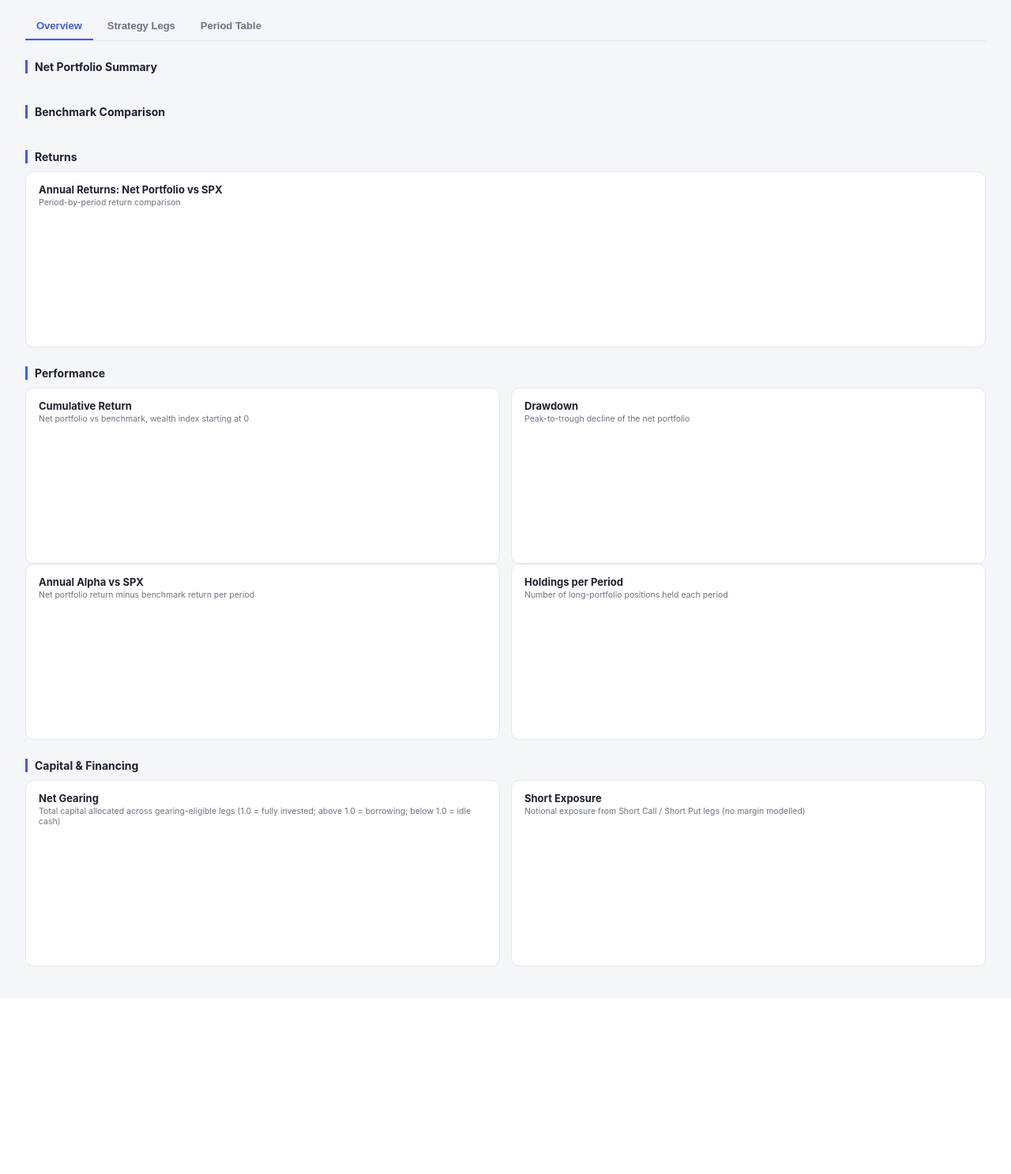
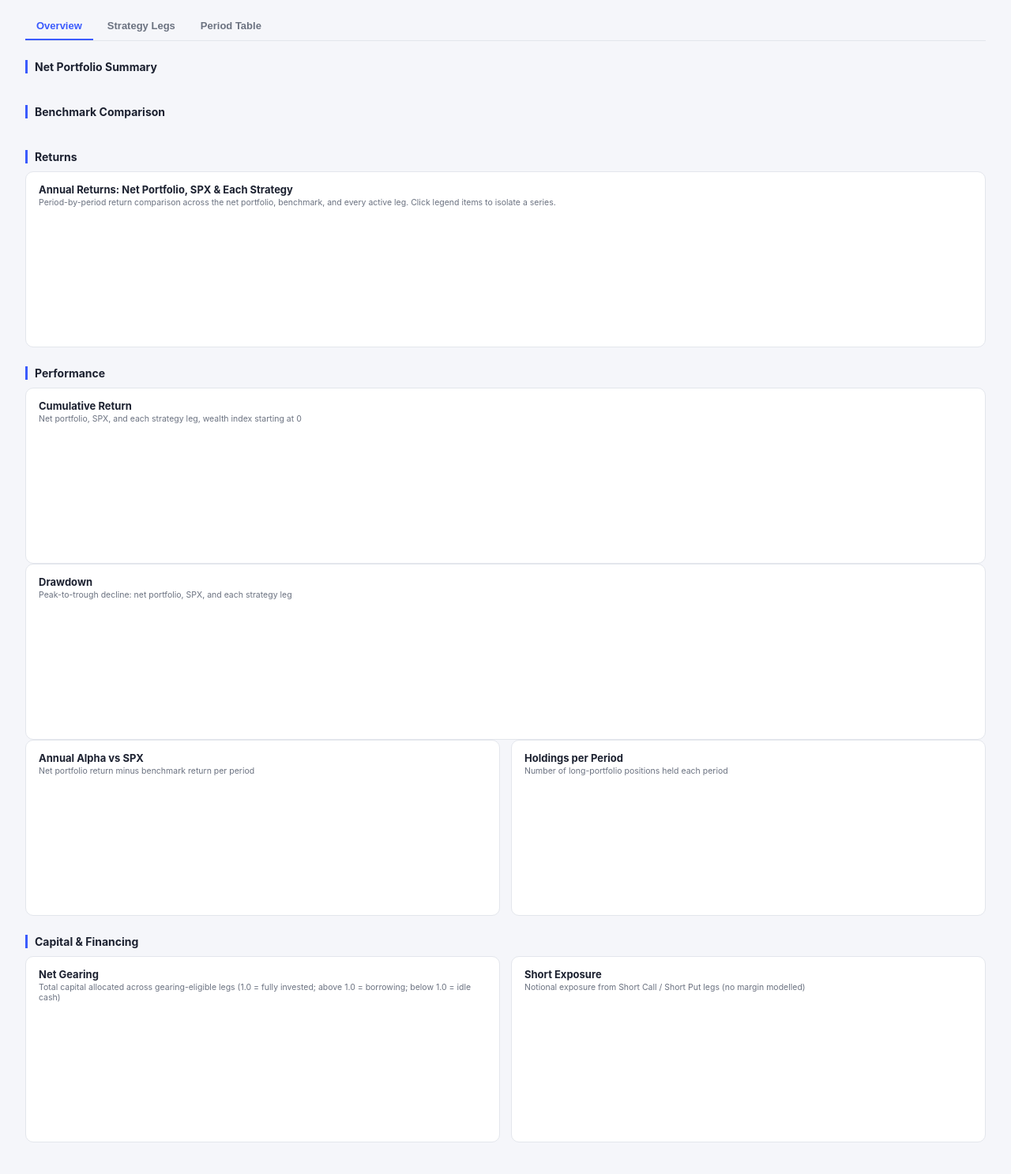
Before and after one commit to Francois-Dercksen/Backtest-backend-Dercksen, a Flask app: template app/templates/report_template.html in a window 1280 px wide. Shown: the part 74-1561 px from the top of the page at 79% size. Before the commit the page ends 1298 px from the top, so only its background shows below. Run offline with Flask 3, Linux system fonts and the light colour scheme; the template is opened without the code that fills it, so the values that code supplies are empty; a map, chart or similar area stays blank.

Commit message:
Enhance report template with updated titles and layout
Updated chart titles and descriptions for clarity, adjusted canvas height, and improved the layout of performance metrics.

```diff
--- a/app/templates/report_template.html
+++ b/app/templates/report_template.html
@@ -38,7 +38,7 @@
   .panel h3 { margin:0 0 2px; font-size:13px; font-weight:700; }
   .panel .desc { color:var(--muted); font-size:10.5px; margin-bottom:8px; }
   .panel.full { grid-column:1/-1; }
-  canvas { max-height:300px; }
+  canvas { max-height:320px; }
   table { width:100%; border-collapse:collapse; font-size:12px; }
   th, td { padding:7px 9px; text-align:right; border-bottom:1px solid var(--border); white-space:nowrap; }
   th:first-child, td:first-child { text-align:left; }
@@ -74,16 +74,26 @@
     <div class="section-title">Returns</div>
     <div class="grid2">
       <div class="panel full">
-        <h3>Annual Returns: Net Portfolio vs SPX</h3>
-        <div class="desc">Period-by-period return comparison</div>
+        <h3>Annual Returns: Net Portfolio, SPX &amp; Each Strategy</h3>
+        <div class="desc">Period-by-period return comparison across the net portfolio, benchmark, and every active leg. Click legend items to isolate a series.</div>
         <canvas id="returnsChart"></canvas>
       </div>
     </div>
 
     <div class="section-title">Performance</div>
     <div class="grid2">
-      <div class="panel"><h3>Cumulative Return</h3><div class="desc">Net portfolio vs benchmark, wealth index starting at 0</div><canvas id="cumChart"></canvas></div>
-      <div class="panel"><h3>Drawdown</h3><div class="desc">Peak-to-trough decline of the net portfolio</div><canvas id="drawdownChart"></canvas></div>
+      <div class="panel full">
+        <h3>Cumulative Return</h3>
+        <div class="desc">Net portfolio, SPX, and each strategy leg, wealth index starting at 0</div>
+        <canvas id="cumChart"></canvas>
+      </div>
+    </div>
+    <div class="grid2">
+      <div class="panel full">
+        <h3>Drawdown</h3>
+        <div class="desc">Peak-to-trough decline: net portfolio, SPX, and each strategy leg</div>
+        <canvas id="drawdownChart"></canvas>
+      </div>
     </div>
     <div class="grid2">
       <div class="panel"><h3>Annual Alpha vs SPX</h3><div class="desc">Net portfolio return minus benchmark return per period</div><canvas id="alphaChart"></canvas></div>
@@ -165,33 +175,80 @@ const baseOpts = {
   scales:{ x:{grid:{color:'rgba(20,20,43,0.06)'}}, y:{grid:{color:'rgba(20,20,43,0.06)'}} },
 };
 
-/* ---------- RETURNS (Net Portfolio vs SPX) ---------- */
-const hasSpxSeries = NET_PERIODS.some(r => r.spx_return_used !== undefined && r.spx_return_used !== null);
+/* Distinct colors per leg, cycled if there are more legs than colors */
+const LEG_COLOR_PALETTE = ['#e2a336', '#8b5cf6', '#0ea5a3', '#d946a0', '#f97316', '#06b6d4', '#84cc16'];
+function legColor(idx) { return LEG_COLOR_PALETTE[idx % LEG_COLOR_PALETTE.length]; }
+
+/* Build a series of period returns for a leg, aligned to NET_PERIODS by period label */
+function alignLegReturns(legPeriods) {
+  const map = {};
+  legPeriods.forEach(p => { map[p.period] = p.return_contribution; });
+  return labels.map(l => (l in map) ? map[l] : null);
+}
+
+/* Cumulative return series from a return array (nulls treated as 0 for compounding) */
+function toCumulative(returnArr) {
+  let cum = 1;
+  return returnArr.map(r => { cum *= (1 + (r || 0)); return (cum - 1) * 100; });
+}
+
+/* Drawdown series (%) from a cumulative-return array expressed in % (as produced by toCumulative) */
+function toDrawdown(cumPctArr) {
+  let peakLevel = -Infinity;
+  return cumPctArr.map(cPct => {
+    const level = 1 + cPct / 100;
+    peakLevel = Math.max(peakLevel, level);
+    return (level - peakLevel) / peakLevel * 100;
+  });
+}
+
+const legEntries = Object.entries(LEGS);
+const spxReturns = NET_PERIODS.map(r => r.spx_return_used);
+const hasSpxSeries = spxReturns.some(v => v !== undefined && v !== null);
+const netReturns = NET_PERIODS.map(r => r.net_return);
+
+/* ---------- RETURNS (Net Portfolio, SPX, and each leg) ---------- */
+const returnsDatasets = [];
+if (hasSpxSeries) {
+  returnsDatasets.push({ label:'SPX', data: spxReturns.map(v => v!=null ? v*100 : null), borderColor:'#6b7280', borderDash:[4,3], tension:0.2 });
+}
+returnsDatasets.push({ label:'Net Portfolio', data: netReturns.map(v=>v*100), borderColor:'#3b5bfd', tension:0.2, borderWidth:2.5 });
+legEntries.forEach(([legKey, leg], idx) => {
+  const aligned = alignLegReturns(leg.periods);
+  returnsDatasets.push({ label: leg.label, data: aligned.map(v => v!=null ? v*100 : null), borderColor: legColor(idx), tension:0.2, borderWidth:1.5 });
+});
 chartInstances.push(new Chart(document.getElementById('returnsChart'), {
-  type:'line', data:{ labels, datasets:[
-    { label:'SPX', data: NET_PERIODS.map(r=>r.spx_return_used!=null ? r.spx_return_used*100 : null), borderColor:'#6b7280', tension:0.2 },
-    { label:'Net Portfolio', data: NET_PERIODS.map(r=>r.net_return*100), borderColor:'#3b5bfd', tension:0.2, borderWidth:2.5 },
-  ]},
+  type:'line', data:{ labels, datasets: returnsDatasets },
   options:{...baseOpts, plugins:{tooltip:{callbacks:{label:c=>c.dataset.label+': '+c.raw.toFixed(2)+'%'}}}, scales:{...baseOpts.scales, y:{...baseOpts.scales.y, ticks:{callback:v=>v+'%'}}}},
 }));
 
-/* ---------- CUMULATIVE RETURN ---------- */
+/* ---------- CUMULATIVE RETURN (Net Portfolio, SPX, and each leg) ---------- */
+const cumDatasets = [];
+if (hasSpxSeries) {
+  cumDatasets.push({ label:'SPX', data: toCumulative(spxReturns), borderColor:'#6b7280', borderDash:[4,3], tension:0.25 });
+}
+cumDatasets.push({ label:'Net Portfolio', data: NET_PERIODS.map(r=>r.net_cumulative_return*100), borderColor:'#3b5bfd', tension:0.25, borderWidth:2.5 });
+legEntries.forEach(([legKey, leg], idx) => {
+  const aligned = alignLegReturns(leg.periods);
+  cumDatasets.push({ label: leg.label, data: toCumulative(aligned), borderColor: legColor(idx), tension:0.25, borderWidth:1.5 });
+});
 chartInstances.push(new Chart(document.getElementById('cumChart'), {
-  type:'line', data:{ labels, datasets:[
-    { label:'Net Portfolio', data: NET_PERIODS.map(r=>r.net_cumulative_return*100), borderColor:'#3b5bfd', tension:0.25 },
-  ]},
+  type:'line', data:{ labels, datasets: cumDatasets },
   options:{...baseOpts, plugins:{tooltip:{callbacks:{label:c=>c.dataset.label+': '+c.raw.toFixed(2)+'%'}}}, scales:{...baseOpts.scales, y:{...baseOpts.scales.y, ticks:{callback:v=>v+'%'}}}},
 }));
 
-/* ---------- DRAWDOWN ---------- */
-function drawdownSeries(cumArr) {
-  let peak = -Infinity;
-  return cumArr.map(c => { const level=1+c; peak=Math.max(peak,level); return (level-peak)/peak*100; });
+/* ---------- DRAWDOWN (Net Portfolio, SPX, and each leg) ---------- */
+const ddDatasets = [];
+if (hasSpxSeries) {
+  ddDatasets.push({ label:'SPX', data: toDrawdown(toCumulative(spxReturns)), borderColor:'#6b7280', borderDash:[4,3], tension:0.2 });
 }
+ddDatasets.push({ label:'Net Portfolio', data: toDrawdown(NET_PERIODS.map(r=>r.net_cumulative_return*100)), borderColor:'#3b5bfd', backgroundColor:'rgba(59,91,253,0.08)', fill:true, tension:0.2, borderWidth:2.5 });
+legEntries.forEach(([legKey, leg], idx) => {
+  const aligned = alignLegReturns(leg.periods);
+  ddDatasets.push({ label: leg.label, data: toDrawdown(toCumulative(aligned)), borderColor: legColor(idx), tension:0.2, borderWidth:1.5 });
+});
 chartInstances.push(new Chart(document.getElementById('drawdownChart'), {
-  type:'line', data:{ labels, datasets:[
-    { label:'Drawdown', data: drawdownSeries(NET_PERIODS.map(r=>r.net_cumulative_return)), borderColor:'#e5484d', backgroundColor:'rgba(229,72,77,0.12)', fill:true, tension:0.2 },
-  ]},
+  type:'line', data:{ labels, datasets: ddDatasets },
   options:{...baseOpts, plugins:{tooltip:{callbacks:{label:c=>c.dataset.label+': '+c.raw.toFixed(2)+'%'}}}, scales:{...baseOpts.scales, y:{...baseOpts.scales.y, ticks:{callback:v=>v+'%'}}}},
 }));
 
```
